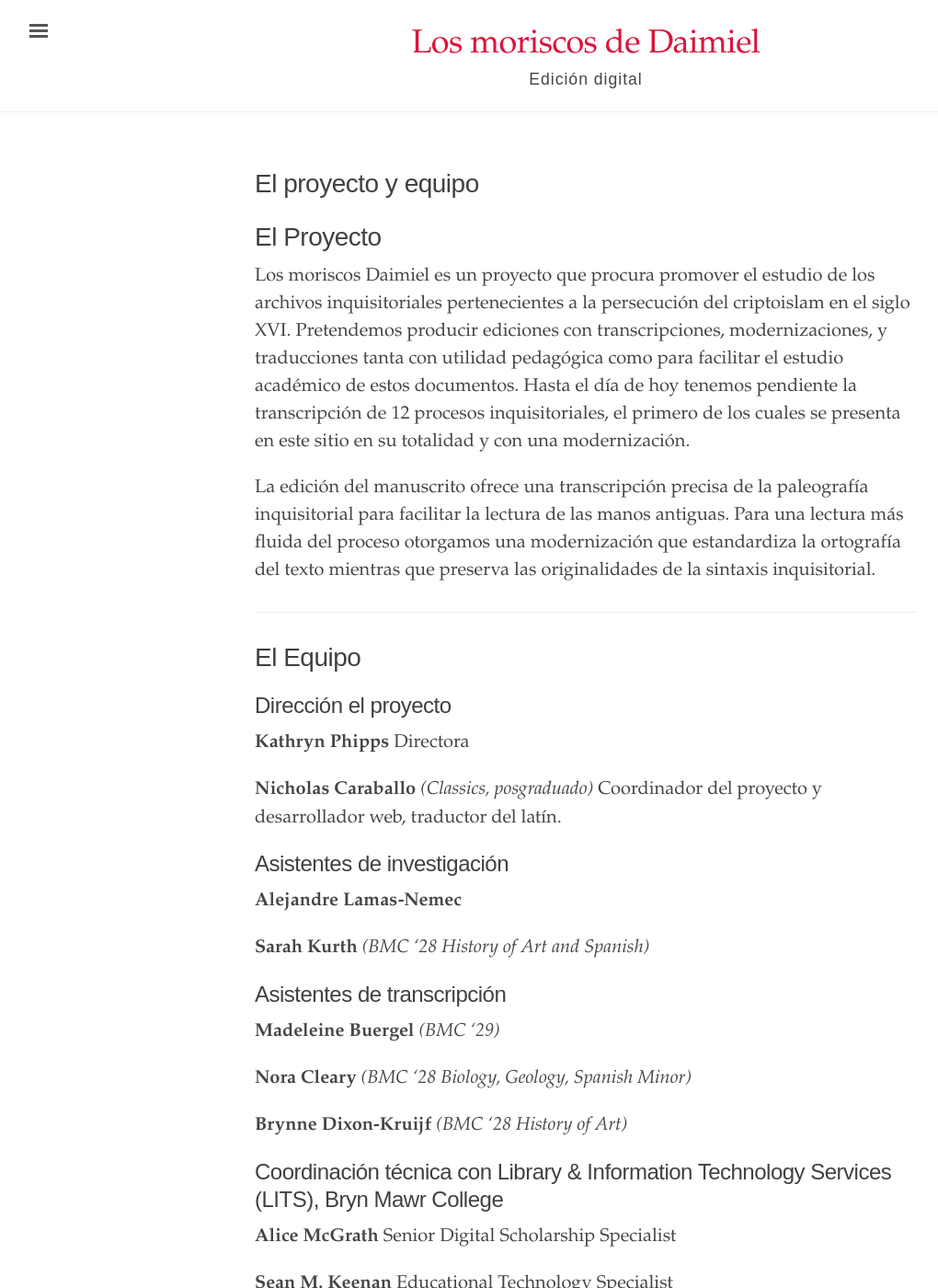
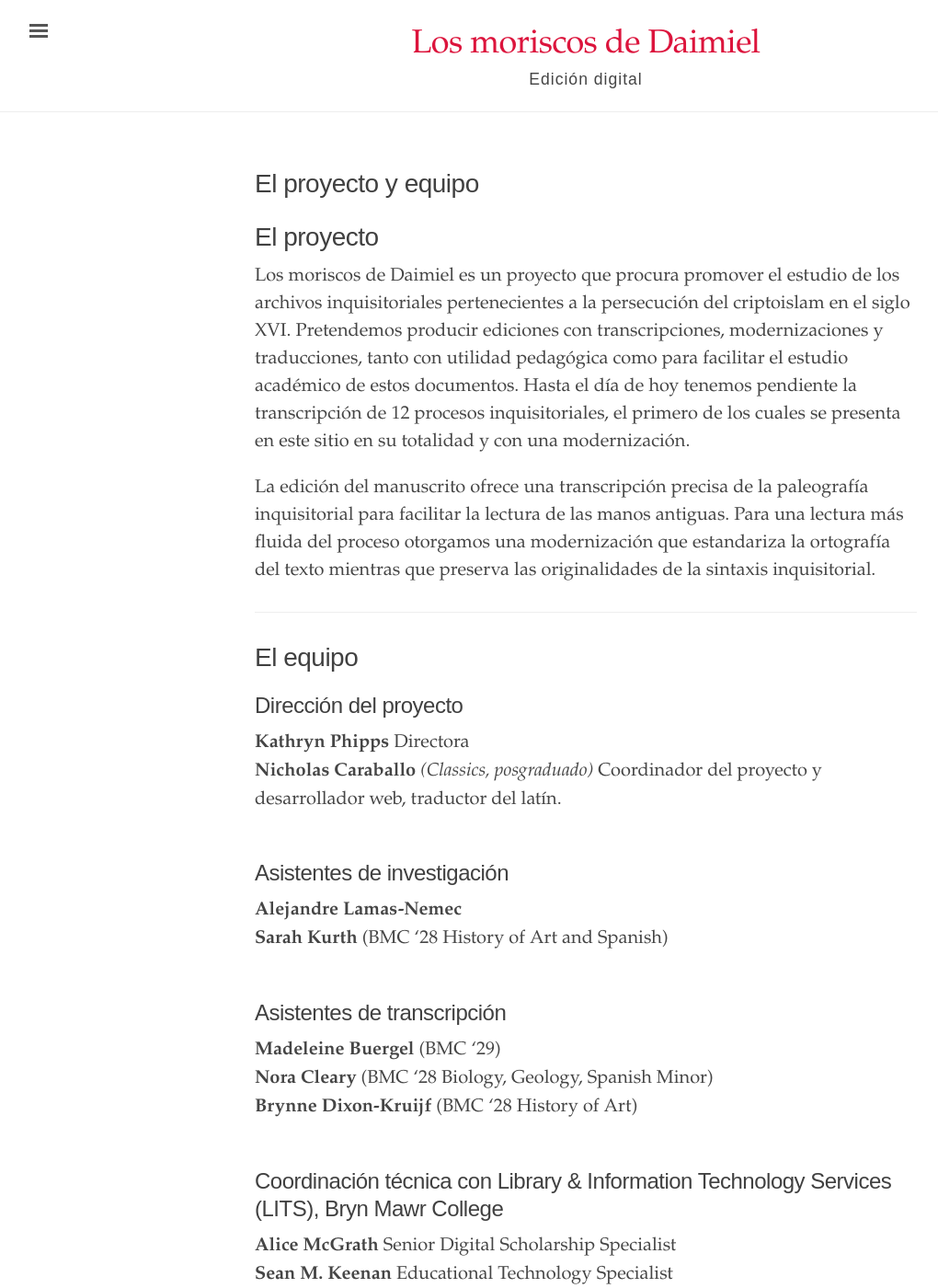
Before and after one commit to digbmc/moriscos-daimel, a Jekyll site: the page built from sobre-el-proyecto.md, in a window 1280 px wide and 1400 px high. Shown: the whole window at 92% size, without its empty margins (3-1023 px from the left). Built offline with Jekyll 4.4.1, drawn with Linux system fonts in a browser that asks for light colours; some of the changed text lies outside the part shown.

Commit message:
Update sobre-el-proyecto.md

```diff
--- a/sobre-el-proyecto.md
+++ b/sobre-el-proyecto.md
@@ -4,64 +4,50 @@
 nav_order: 1
 ---
 
-# El Proyecto
+# El proyecto
 
-Los moriscos Daimiel es un proyecto que procura promover el estudio de los archivos inquisitoriales pertenecientes a la persecución del criptoislam en el siglo XVI. Pretendemos producir ediciones con transcripciones, modernizaciones, y traducciones tanta con utilidad pedagógica como para facilitar el estudio académico de estos documentos. Hasta el día de hoy tenemos pendiente la transcripción de 12 procesos inquisitoriales, el primero de los cuales se presenta en este sitio en su totalidad y con una modernización.
+Los moriscos de Daimiel es un proyecto que procura promover el estudio de los archivos inquisitoriales pertenecientes a la persecución del criptoislam en el siglo XVI. Pretendemos producir ediciones con transcripciones, modernizaciones y traducciones, tanto con utilidad pedagógica como para facilitar el estudio académico de estos documentos. Hasta el día de hoy tenemos pendiente la transcripción de 12 procesos inquisitoriales, el primero de los cuales se presenta en este sitio en su totalidad y con una modernización.
 
-La edición del manuscrito ofrece una transcripción precisa de la paleografía inquisitorial para facilitar la lectura de las manos antiguas. Para una lectura más fluida del proceso otorgamos una modernización que estandardiza la ortografía del texto mientras que preserva las originalidades de la sintaxis inquisitorial.
+La edición del manuscrito ofrece una transcripción precisa de la paleografía inquisitorial para facilitar la lectura de las manos antiguas. Para una lectura más fluida del proceso otorgamos una modernización que estandariza la ortografía del texto mientras que preserva las originalidades de la sintaxis inquisitorial.
 
 <hr>
 
-# El Equipo
+# El equipo
 
 
-## Dirección el proyecto
+## Dirección del proyecto
 
-
-**Kathryn Phipps** Directora
-
+**Kathryn Phipps** Directora <br>
 **Nicholas Caraballo** _(Classics, posgraduado)_ Coordinador del proyecto y desarrollador web, traductor del latín.
-
-
+<br> <br>
 ## Asistentes de investigación
 <!--Digital Scholarship Project Assistants:-->
 
-
-**Alejandre Lamas-Nemec**
-
-**Sarah Kurth** _(BMC ‘28 History of Art and Spanish)_
-
+**Alejandre Lamas-Nemec** <br>
+**Sarah Kurth** (BMC ‘28 History of Art and Spanish)
+<br><br>
 ## Asistentes de transcripción
 
-**Madeleine Buergel** _(BMC '29)_
-
-**Nora Cleary** _(BMC ‘28 Biology, Geology, Spanish Minor)_
-
-**Brynne Dixon-Kruijf** _(BMC ‘28 History of Art)_
-
-
+**Madeleine Buergel** (BMC '29) <br>
+**Nora Cleary** (BMC ‘28 Biology, Geology, Spanish Minor) <br>
+**Brynne Dixon-Kruijf** (BMC ‘28 History of Art)
+<br><br>
 ## Coordinación técnica con Library & Information Technology Services (LITS), Bryn Mawr College
 
+**Alice McGrath** Senior Digital Scholarship Specialist <br>
+**Sean M. Keenan** Educational Technology Specialist
+<br>
 
-**Alice McGrath** Senior Digital Scholarship Specialist
+### Se agradecen a los siguientes programas por su apoyo:
 
-**Sean M. Keenan** Educational Technology Specialist
+- Digital Bryn Mawr Grant (2025–2026)
+- Humanities/Social Science Research Pilot Program (2025)
+- Hanna Holborn Gray Fellowship (2026)
+- Classics Department, BMC (2026)
 
+### Agradecimientos adicionales
 
-### _Nuestros más sinceros agradecimientos a los siguientes programas por facilitar nuestro trabajo:_
-
-Digital Bryn Mawr Grant (2025–2026)
-
-Humanities/Social Science Research Pilot Program (2025)
-
-Hanna Holborn Grey Fellowship (2026)
-
-Classics Department, BMC (2026)
-
-
-### _Agradecimientos adicionales_
-
-**María Pañuelo Hoyos** _(Posgraduado, Princeton, Department of Spanish)_ por su apoyo con el árabe del proceso.
+**María Pañuelo Hoyos** (Posgraduado, Princeton, Department of Spanish) por su apoyo con el árabe del proceso.
 
 
 
```
Also changed, not shown: other parts of sobre-el-proyecto.md (+6 -3 lines).
